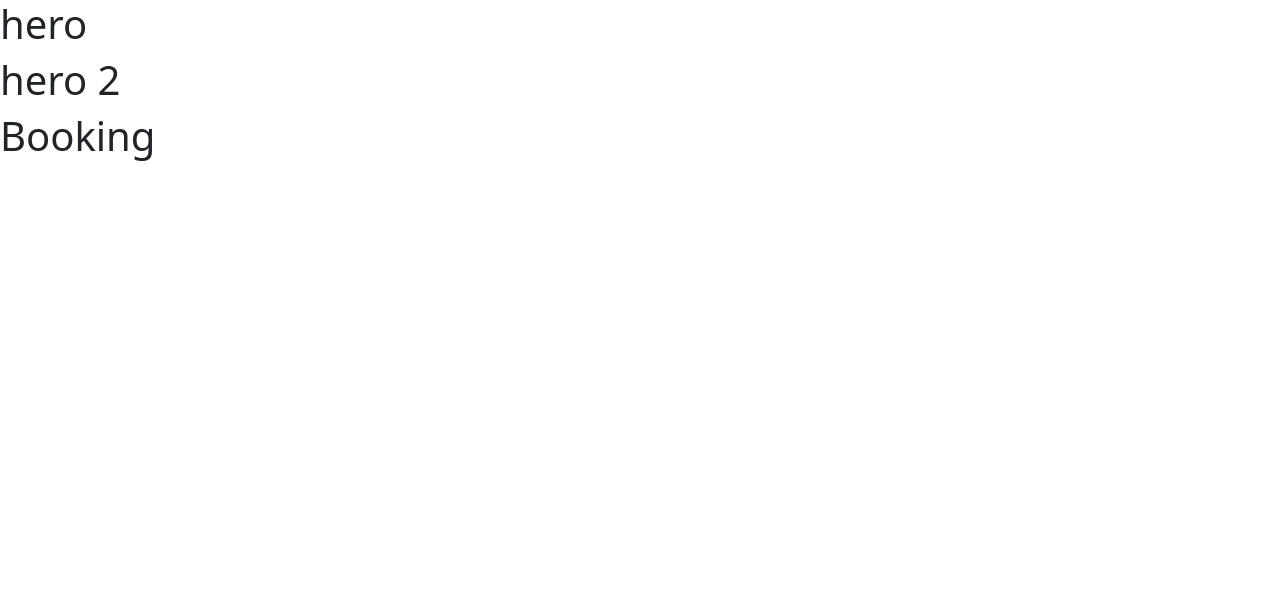
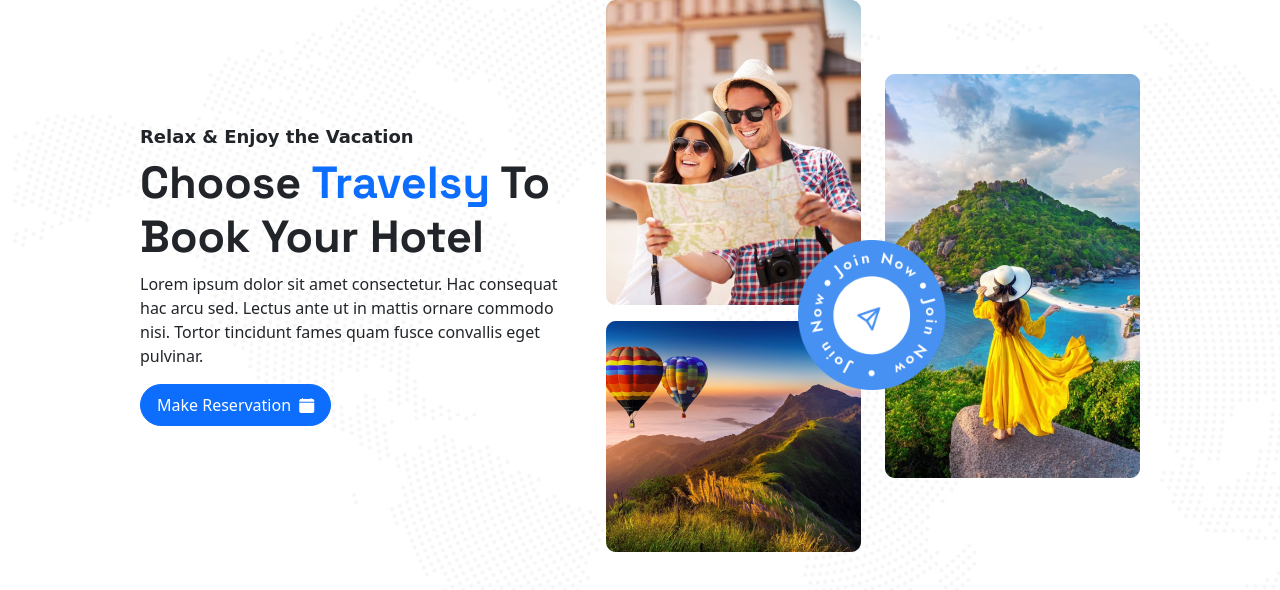
Before and after one commit to sajib-bd/travelsy, a website: page index.html in a window 1280 px wide. Drawn offline with nearby package versions, Linux system fonts and the light colour scheme; a web font is replaced by a local one.

Commit message:
add hero section

```diff
--- a/index.html
+++ b/index.html
@@ -9,6 +9,11 @@
       rel="stylesheet"
       href="./node_modules/bootstrap/dist/css/bootstrap.css"
     />
+    <!-- Bootstrap Icon CDN -->
+    <link
+      rel="stylesheet"
+      href="https://cdn.jsdelivr.net/npm/bootstrap-icons@1.11.1/font/bootstrap-icons.css"
+    />
     <!--  CSS File link  -->
     <link rel="stylesheet" href="./src/assets/css/style.css" />
   </head>
@@ -18,14 +23,44 @@
 
     <!-- Hero Section -->
     <section class="hero">
-      <h1>hero</h1>
-      <h1>hero 2</h1>
+      <div
+        class="row container justify-content-center align-items-center gap-5 gap-md-3"
+      >
+        <!-- hero section content column  -->
+        <div class="content col-md-6">
+          <h6>Relax & Enjoy the Vacation</h6>
+          <h1>
+            Choose <span class="text-primary">Travelsy</span> To Book Your Hotel
+          </h1>
+          <p>
+            Lorem ipsum dolor sit amet consectetur. Hac consequat hac arcu sed.
+            Lectus ante ut in mattis ornare commodo nisi. Tortor tincidunt fames
+            quam fusce convallis eget pulvinar.
+          </p>
+          <button class="btn btn-primary rounded-5 py-2 px-3">
+            Make Reservation <i class="bi bi-calendar-fill ms-1"></i>
+          </button>
+        </div>
+
+        <!-- hero section image column -->
+        <div class="benner-image col-md-6 position-relative">
+         <div class="row d-flex align-items-center">
+          <div class="col-6 d-grid gap-3 justify-content-end">
+            <img src="./src/assets/image/Rectangle 14323.png" alt="">
+            <img src="./src/assets/image/Rectangle 14324.png" alt="">
+          </div>
+          <div class="col-6">
+            <img src="./src/assets/image/Rectangle 14325.png" alt="">
+          </div>
+         </div>
+         <div class="circel position-absolute">
+          <img src="./src/assets/image/Group 8742.png" alt="">
+         </div>
+      </div>
     </section>
 
     <!-- Booking From -->
-    <section class="booking-from">
-      <h1>Booking</h1>
-    </section>
+    <section class="booking-from"></section>
 
     <!-- About -->
     <section class="about"></section>
--- a/src/assets/css/style.css
+++ b/src/assets/css/style.css
@@ -0,0 +1,55 @@
+@import url("https://fonts.googleapis.com/css2?family=Zeyada&display=swap");
+@import url("https://fonts.googleapis.com/css2?family=Space+Grotesk:wght@300..700&family=Zeyada&display=swap");
+
+body {
+  background: url(../image/map\ image.png);
+  scroll-behavior: smooth;
+}
+/* hero section css style */
+.hero {
+  display: flex;
+  justify-content: center;
+  align-items: center;
+  transition: all .5s;
+}
+
+/* hero section content */
+.hero .content {
+  width: 450px;
+}
+
+.hero .content h6 {
+  font-family: "Zeyada", cursive;
+  font-weight: 600;
+  font-size: 18px;
+}
+
+.btn i {
+  font-size: 15px;
+}
+
+.hero .content h1 {
+  font-family: "Space Grotesk", sans-serif;
+  font-optical-sizing: auto;
+  font-weight: bold;
+  font-size: 45px;
+}
+
+.hero .benner-image .circel {
+  width: 150px;
+  height: 150px;
+  top: 57%;
+  left: 50%;
+  transform: translate(-50%, -50%);
+}
+
+.hero .benner-image .circel img {
+    height: 100%;
+    width: 100%;
+}
+
+@media only screen and (max-width: 768px) {
+  .hero .content {
+    width: 100%;
+  }
+}
```
Also changed, not shown: src/assets/image/Group 8742.png (added), src/assets/image/Rectangle 14323.png (added), src/assets/image/Rectangle 14324.png (added), src/assets/image/Rectangle 14325.png (added), src/assets/image/map image.png (added).
